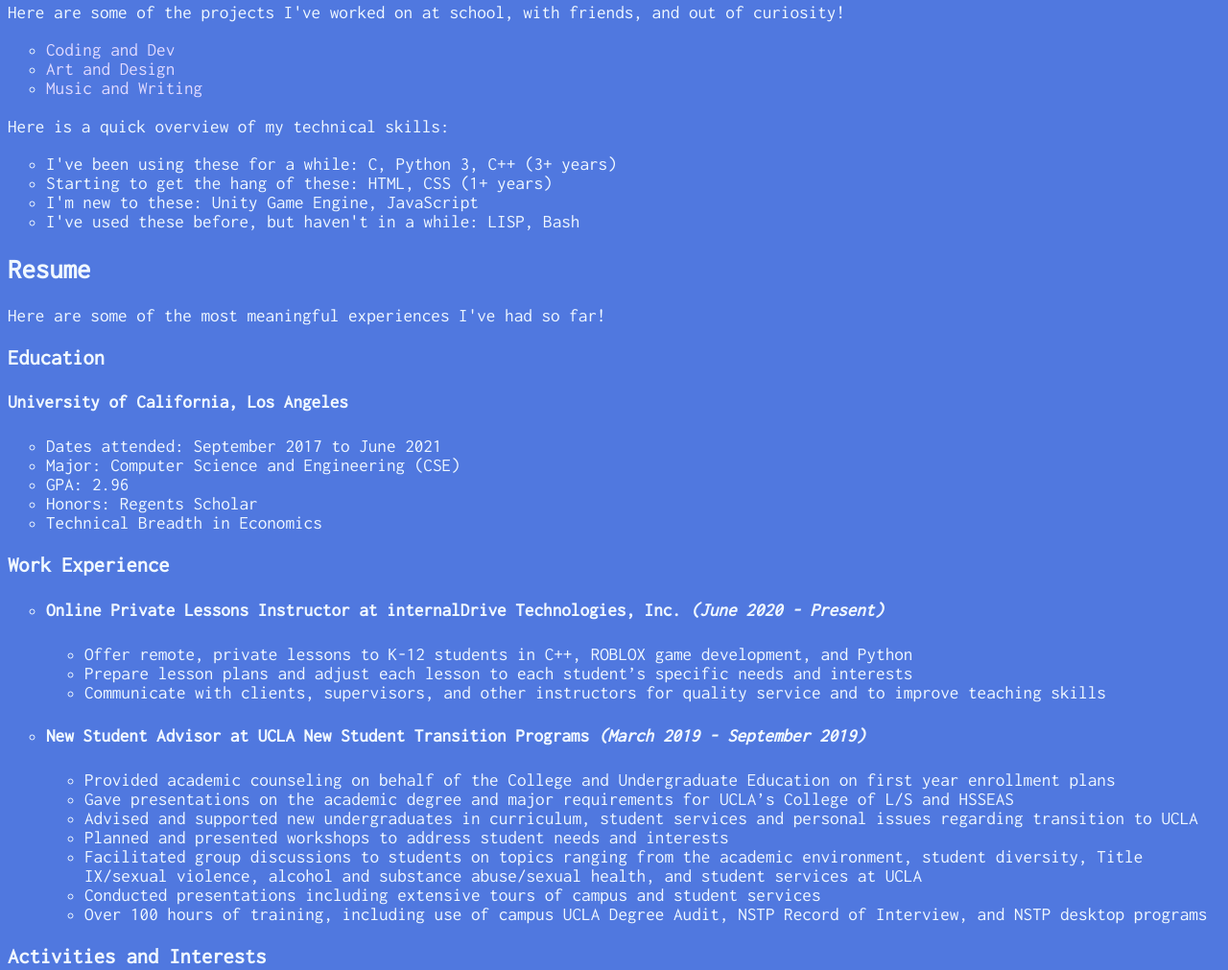
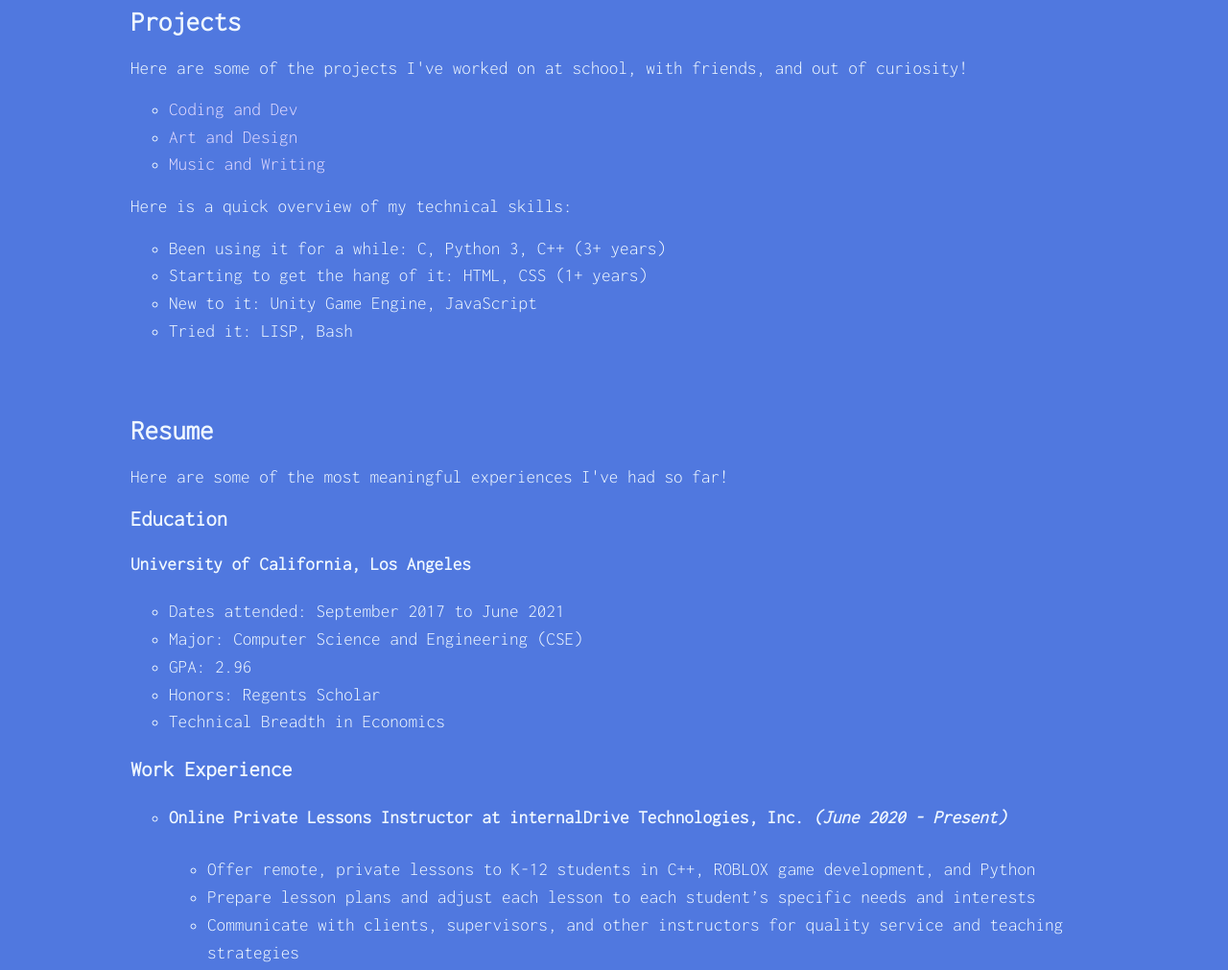
Before and after one commit to yangjabigail/yangjabigail.github.io, a plain HTML site: page projres.html in a window 1280 px wide. Shown: the part 239-1250 px from the top of the page at 96% size. Drawn offline with Linux system fonts and the light colour scheme.

Commit message:
Started working on CSS layouts

```diff
--- a/projres.html
+++ b/projres.html
@@ -6,7 +6,7 @@
   <title>Abigail Yang</title>
 
   <!-- Google Font -->
-  <link href="https://fonts.googleapis.com/css2?family=Inconsolata:wght@300;400&display=swap" rel="stylesheet">
+  <link href="https://fonts.googleapis.com/css2?family=Inconsolata:wght@300&display=swap" rel="stylesheet">
   <link rel="stylesheet" type="text/css" href="style.css">
 </head>
 
@@ -33,10 +33,10 @@
     </ul>
     <p>Here is a quick overview of my technical skills:</p>
     <ul>
-      <li>I've been using these for a while: C, Python 3, C++ (3+ years)</li>
-      <li>Starting to get the hang of these: HTML, CSS (1+ years)</li>
-      <li>I'm new to these: Unity Game Engine, JavaScript</li>
-      <li>I've used these before, but haven't in a while: LISP, Bash</li>
+      <li>Been using it for a while: C, Python 3, C++ (3+ years)</li>
+      <li>Starting to get the hang of it: HTML, CSS (1+ years)</li>
+      <li>New to it: Unity Game Engine, JavaScript</li>
+      <li>Tried it: LISP, Bash</li>
     </ul>
   </div>
 
@@ -65,7 +65,7 @@
         <ul>
           <li>Offer remote, private lessons to K-12 students in C++, ROBLOX game development, and Python </li>
           <li>Prepare lesson plans and adjust each lesson to each student’s specific needs and interests</li>
-          <li>Communicate with clients, supervisors, and other instructors for quality service and to improve teaching skills</li>
+          <li>Communicate with clients, supervisors, and other instructors for quality service and teaching strategies</li>
         </ul>
       </li>
 
@@ -73,9 +73,8 @@
         <ul>
           <li>Provided academic counseling on behalf of the College and Undergraduate Education on first year enrollment plans</li>
           <li>Gave presentations on the academic degree and major requirements for UCLA’s College of L/S and HSSEAS</li>
-          <li>Advised and supported new undergraduates in curriculum, student services and personal issues regarding transition to UCLA</li>
-          <li>Planned and presented workshops to address student needs and interests</li>
-          <li>Facilitated group discussions to students on topics ranging from the academic environment, student diversity, Title IX/sexual violence, alcohol and substance abuse/sexual health, and student services at UCLA</li>
+          <li>Advised and supported new undergraduates in various topics and areas regarding transition to UCLA</li>
+          <li>Facilitated group discussions on topics ranging from the academic environment, student diversity, Title IX/sexual violence, alcohol and substance abuse/sexual health, and more</li>
           <li>Conducted presentations including extensive tours of campus and student services</li>
           <li>Over 100 hours of training, including use of campus UCLA Degree Audit, NSTP Record of Interview, and NSTP desktop programs</li>
         </ul>
--- a/style.css
+++ b/style.css
@@ -7,6 +7,10 @@
 
 ul {
   list-style-type: circle;
+}
+
+li {
+  line-height: 1.5;
 }
 
 a {
@@ -20,6 +24,18 @@
   text-decoration:none;
 }
 
+div {
+  /*margin:10px 10px 10px 10px;*/
+  /*border-bottom:3px dotted white;*/
+  padding:15px 10vw;
+
+}
+
+.navbar {
+  border-bottom:none;
+  padding:1vw 1vw 1vw;
+}
+
 .navbar li {
   display:inline;
   color:aliceblue;
```
Also changed, not shown: artprojects.html (+1 -1 lines), devprojects.html (+1 -1 lines), index.html (+1 -1 lines), musicprojects.html (+1 -1 lines).
